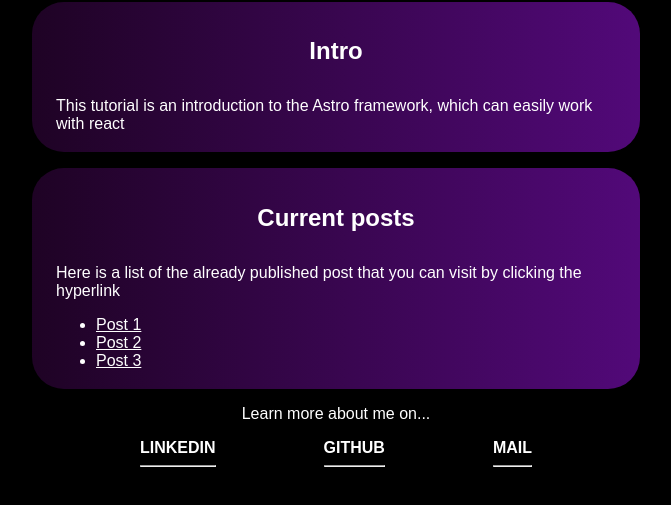
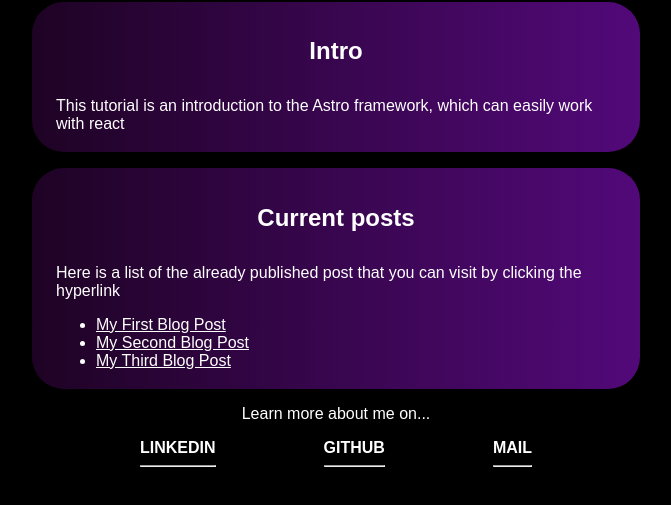
Before and after one commit to jdelberm/astro-blog-tutorial, an Astro site: page /blog in a window 1280 px wide. Shown: the part 183-688 px from the top of the page, without its empty margins (304-975 px from the left). Built offline with nearby package versions, Linux system fonts and the light colour scheme; Astro itself is replaced by a stand-in of ours.

Commit message:
feat: dinamically reading posts

```diff
--- a/src/pages/blog.astro
+++ b/src/pages/blog.astro
@@ -3,6 +3,7 @@ import "../styles/global.css";
 import BaseLayout from '../layouts/BaseLayout.astro';
 
 const pageTitle = "Astroblog";
+const posts = await Astro.glob("./posts/*.md");
 ---
 <BaseLayout pageTitle={pageTitle}>
   <section class="card">
@@ -19,9 +20,9 @@ const pageTitle = "Astroblog";
       clicking the hyperlink
     </p>
     <ul>
-      <li><a href="/posts/post-1">Post 1</a></li>
-      <li><a href="/posts/post-2/">Post 2</a></li>
-      <li><a href="/posts/post-3/">Post 3</a></li>
+      {posts.map((post)=>(
+        <li><a href={post.url}>{post.frontmatter.title}</a></li>
+      ))}
     </ul>
   </section>
 </BaseLayout>
```
